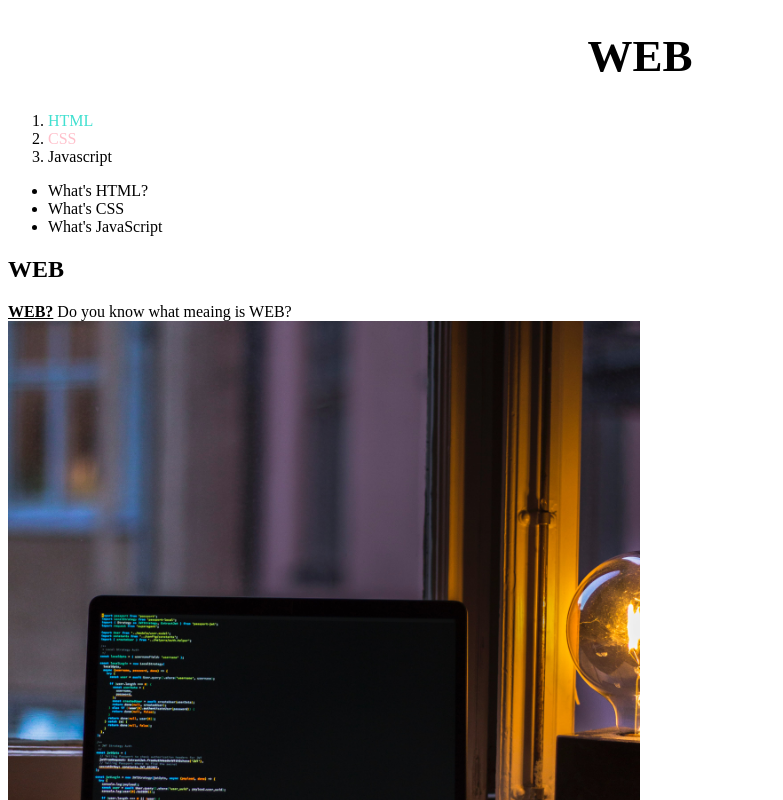
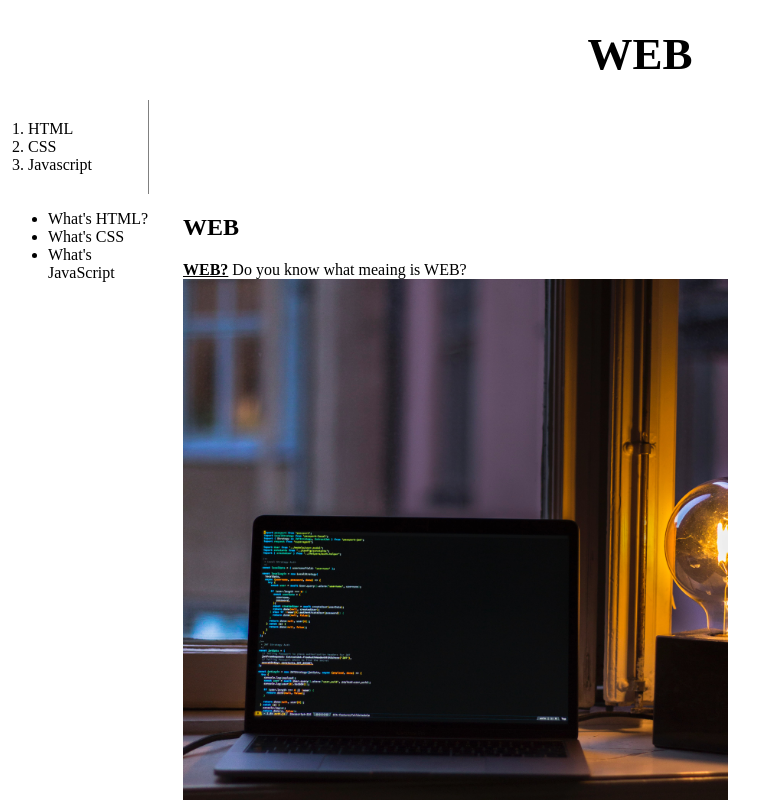
Before and after one commit to fatejin/CSS-pratice, a plain HTML site: page index.html in a window 1280 px wide. Shown: the top 800 px of the page, without its empty margins (0-783 px from the left). Drawn offline with Linux system fonts and the light colour scheme.

Commit message:
making website for CSS drill finished.
it's a small project for repo here. I've been finished HTML,CSS!

```diff
--- a/index.html
+++ b/index.html
@@ -3,26 +3,7 @@
   <head>
     <title>WEB1 Welcome</title>
     <meta chareset="utf-8" />
-    <style> a{
-      color:black;
-      text-decoration: none;
-    }
-
-
-    #active {
-      color: pink;
-    }
-
-    .saw{
-      color:turquoise;
-    }
-
-    h1 { font-size: 45px;
-         text-align: center;
-
-    }
-    </style>
-  </head>
+    <link rel="stylesheet" href="style.css" />
   <body>
     <h1><a href="index.html"> WEB</a></h1>
     <ol>
@@ -30,6 +11,7 @@
       <li><a href="2.html" class="saw" id="active" >CSS</a><br /></li>
       <li><a href="3.html"> Javascript</a><br /></li>
     </ol>
+    <div id="grid">
     <!--
    <h1><a href="index.html"><font color="red">  WEB</font></a></h1>
     <ol>
@@ -43,6 +25,7 @@
       <li>What's CSS</li>
       <li>What's JavaScript</li>
     </ul>
+    <div id="article">
     <h2>WEB</h2>
     <p>
       <strong><a href="https://www.w3schools.com/html/html_intro.asp" target="_blank"><u> WEB?</a></u></strong> Do you know what meaing is WEB?<br />
@@ -61,6 +44,7 @@
 
     Multiple web resources with a common theme, a common domain name, or both, make up a website. Websites are stored in computers that are running a program called a web server that responds to requests made over the Internet from web browsers running on a user's computer. Website content can be largely provided by a publisher, or interactively where users contribute content or the content depends upon the users or their actions. Websites may be provided for a myriad of informative, entertainment, commercial, governmental, or non-governmental reasons.
   </p>
-
+  </div>
+  </div>
   </body>
 </html>
--- /dev/null
+++ b/style.css
@@ -0,0 +1,44 @@
+<style>
+      body {
+        margin: 0;
+      }
+
+      a {
+        color: black;
+        text-decoration: none;
+      }
+      h1 {
+        font-size: 45px;
+        text-align: center;
+        border-bottom: 1px solid gray;
+        margin: 0;
+        padding: 20px;
+      }
+      ol {
+        border-right: 1px solid gray;
+        width: 100px;
+        margin: 0;
+        padding: 20px;
+      }
+      #grid {
+        display: grid;
+        grid-template-columns: 150px 1fr;
+      }
+      #grid ol {
+        padding-left: 33px;
+      }
+      #article {
+        padding-left: 25px;
+      }
+      @media (max-width: 800px) {
+        #grid {
+          display: block;
+        }
+        ol {
+          border-right: none;
+        }
+      }
+      h1 {
+        border-bottom: none;
+      }
+    </style>
```
Also changed, not shown: 1.html (+6 -1 lines), 2.html (+1 -44 lines), 3.html (+29 -10 lines).
